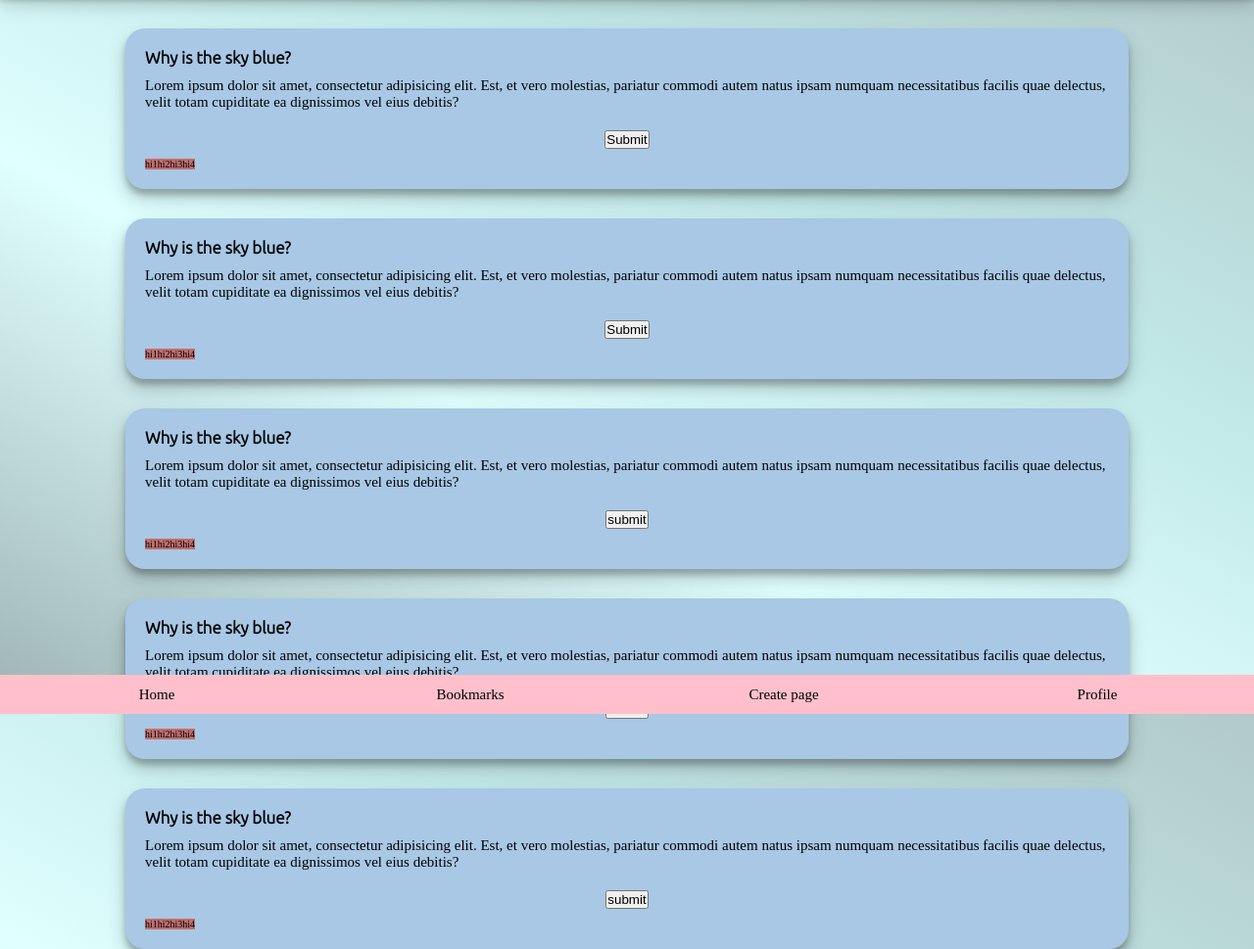
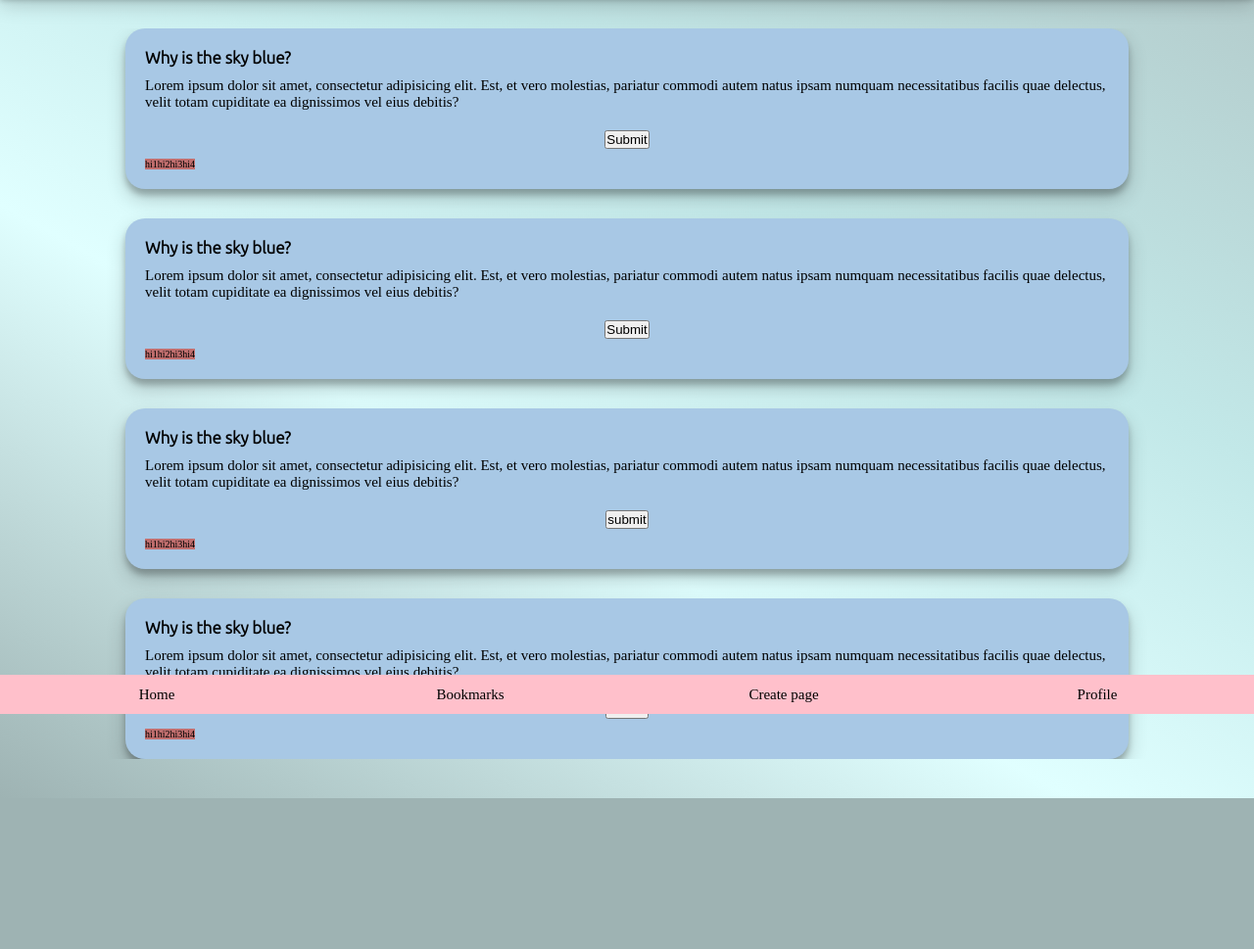
Before and after one commit to j-eick/quiz-app, a plain HTML site: page index.html in a window 1280 px wide. Shown: the part 71-1040 px from the top of the page at 98% size. After the commit the page ends 886 px from the top, so only its background shows below. Drawn offline with Linux system fonts and the light colour scheme; a web font is replaced by a local one.

```diff
--- a/css-components/card.css
+++ b/css-components/card.css
@@ -3,8 +3,9 @@
   display: flex;
   flex-direction: column;
 
+  z-index: 10;
+
   width: 80vw;
-  height: fit-content;
   padding: 20px;
 
   border-radius: 20px;
--- a/css-components/header.css
+++ b/css-components/header.css
@@ -9,6 +9,7 @@
   position: fixed;
   top: 0;
   width: 100%;
+  z-index: 20;
 
   box-shadow: rgba(0, 0, 0, 0.19) 0px 10px 20px, rgba(0, 0, 0, 0.23) 0px 6px 6px;
 }
--- a/css-components/main.css
+++ b/css-components/main.css
@@ -1,5 +1,5 @@
 .main__bg {
-  height: calc(100vh - 100px - 40px);
+  _height: calc(100vh - 40px - 40px);
 
   margin: 100px 0 40px 0;
 
@@ -10,28 +10,6 @@
   align-items: center;
   gap: 30px;
 
-  overflow-y: roll;
+  overflow-y: scroll;
+  position: relative;
 }
-
-.nav {
-  position: fixed;
-  bottom: 0;
-  width: 100%;
-}
-
-.nav__list {
-  background-color: pink;
-  height: 40px;
-  list-style: none;
-
-  display: grid;
-  grid-template-columns: 1fr 1fr 1fr 1fr;
-  align-items: center;
-}
-
-.nav__list__item {
-  display: flex;
-  justify-content: center;
-
-  font-size: 1.5rem;
-}
--- /dev/null
+++ b/css-components/nav.css
@@ -0,0 +1,23 @@
+.nav {
+  position: fixed;
+  bottom: 0;
+  width: 100%;
+  z-index: 20;
+}
+
+.nav__list {
+  background-color: pink;
+  height: 40px;
+  list-style: none;
+
+  display: grid;
+  grid-template-columns: 1fr 1fr 1fr 1fr;
+  align-items: center;
+}
+
+.nav__list__item {
+  display: flex;
+  justify-content: center;
+
+  font-size: 1.5rem;
+}
--- a/index.html
+++ b/index.html
@@ -94,25 +94,7 @@
           <li class="card__hashtaglist__items">hi4</li>
         </ul>
       </article>
-      <article class="card">
-        <h2 class="card__question">Why is the sky blue?</h2>
-        <div></div>
-        <p class="card__text">
-          Lorem ipsum dolor sit amet, consectetur adipisicing elit. Est, et vero
-          molestias, pariatur commodi autem natus ipsam numquam necessitatibus
-          facilis quae delectus, velit totam cupiditate ea dignissimos vel eius
-          debitis?
-        </p>
-        <div class="card__submit">
-          <input type="submit" value="submit" />
-        </div>
-        <ul class="card__hashtaglist">
-          <li class="card__hashtaglist__items">hi1</li>
-          <li class="card__hashtaglist__items">hi2</li>
-          <li class="card__hashtaglist__items">hi3</li>
-          <li class="card__hashtaglist__items">hi4</li>
-        </ul>
-      </article>
+
       <!---------------- NAV ---------------->
     </main>
     <nav class="nav">
--- a/styles.css
+++ b/styles.css
@@ -3,4 +3,5 @@
 @import "/css-components/card.css";
 @import "/css-components/submitButton.css";
 @import "/css-components/main.css";
+@import "/css-components/nav.css";
 @import "/css-components/footer.css";
```
